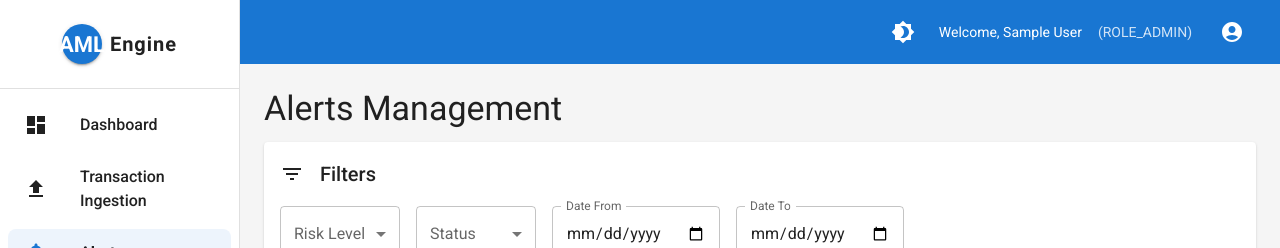
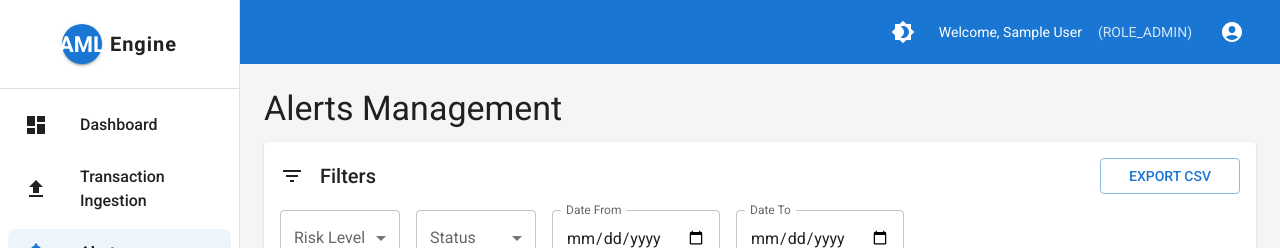
Before and after one commit to Leizor-domain/AML-APP, a React (Vite) app: page /alerts in a window 1280 px wide. Shown: the top 248 px of the page. Built offline with nearby package versions, Linux system fonts and the light colour scheme; no server answers; sample sign-in values are in the browser's storage.

Commit message:
feat(alerts): add Export CSV button to Alerts Management page, export filtered alerts to CSV using json2csv

```diff
--- a/package.json
+++ b/package.json
@@ -17,6 +17,7 @@
     "@mui/material": "^5.11.10",
     "@reduxjs/toolkit": "^1.9.3",
     "axios": "^1.3.4",
+    "json2csv": "^6.0.0-alpha.2",
     "jwt-decode": "^3.1.2",
     "react": "^18.2.0",
     "react-dom": "^18.2.0",
@@ -46,7 +47,9 @@
   },
   "jest": {
     "testEnvironment": "jsdom",
-    "setupFilesAfterEnv": ["<rootDir>/setupTests.js"],
+    "setupFilesAfterEnv": [
+      "<rootDir>/setupTests.js"
+    ],
     "transform": {
       "^.+\\.[jt]sx?$": "babel-jest"
     }
--- a/src/components/Alerts/AlertsList.jsx
+++ b/src/components/Alerts/AlertsList.jsx
@@ -39,6 +39,7 @@ import MuiAlert from '@mui/material/Alert';
 import Skeleton from '@mui/material/Skeleton';
 import Avatar from '@mui/material/Avatar';
 import ReportProblemIcon from '@mui/icons-material/ReportProblem';
+import { Parser as Json2csvParser } from 'json2csv';
 
 const AlertsList = () => {
   const navigate = useNavigate()
@@ -174,6 +175,42 @@ const AlertsList = () => {
     }
   }
 
+  // CSV Export logic
+  const handleExportCsv = () => {
+    if (!alerts || alerts.length === 0) {
+      setSnackbar({ open: true, message: 'No alerts to export', severity: 'info' });
+      return;
+    }
+    // Map alerts to exportable fields
+    const data = alerts.map(alert => ({
+      ID: alert?.id ?? '',
+      'Risk Level': alert?.riskLevel ?? '',
+      Status: alert?.status ?? '',
+      Description: alert?.description ?? '',
+      'Matched Rules': Array.isArray(alert?.matchedRules) ? alert.matchedRules.join('; ') : '',
+      'Sanction Flags': Array.isArray(alert?.sanctionFlags) ? alert.sanctionFlags.join('; ') : '',
+      Date: alert?.timestamp ? new Date(alert.timestamp).toLocaleString() : '',
+    }));
+    try {
+      const parser = new Json2csvParser({ fields: [
+        'ID', 'Risk Level', 'Status', 'Description', 'Matched Rules', 'Sanction Flags', 'Date'
+      ] });
+      const csv = parser.parse(data);
+      const blob = new Blob([csv], { type: 'text/csv' });
+      const url = window.URL.createObjectURL(blob);
+      const a = document.createElement('a');
+      a.href = url;
+      const ts = new Date().toISOString().replace(/[:.]/g, '-');
+      a.download = `alerts_export_${ts}.csv`;
+      document.body.appendChild(a);
+      a.click();
+      document.body.removeChild(a);
+      window.URL.revokeObjectURL(url);
+    } catch (err) {
+      setSnackbar({ open: true, message: 'Failed to export CSV', severity: 'error' });
+    }
+  };
+
   return (
     <Box>
       <Typography variant="h4" gutterBottom>
@@ -182,9 +219,14 @@ const AlertsList = () => {
 
       {/* Filters */}
       <Paper sx={{ p: 2, mb: 2 }}>
-        <Box display="flex" alignItems="center" gap={2} mb={2}>
-          <FilterList />
-          <Typography variant="h6">Filters</Typography>
+        <Box display="flex" alignItems="center" justifyContent="space-between" mb={2}>
+          <Box display="flex" alignItems="center" gap={2}>
+            <FilterList />
+            <Typography variant="h6">Filters</Typography>
+          </Box>
+          <Button variant="outlined" onClick={handleExportCsv} sx={{ minWidth: 140 }}>
+            Export CSV
+          </Button>
         </Box>
         <Box display="flex" gap={2} flexWrap="wrap">
           <FormControl sx={{ minWidth: 120 }}>
```
Also changed, not shown: 1 other file (tests, documents, lock files or other folders).
